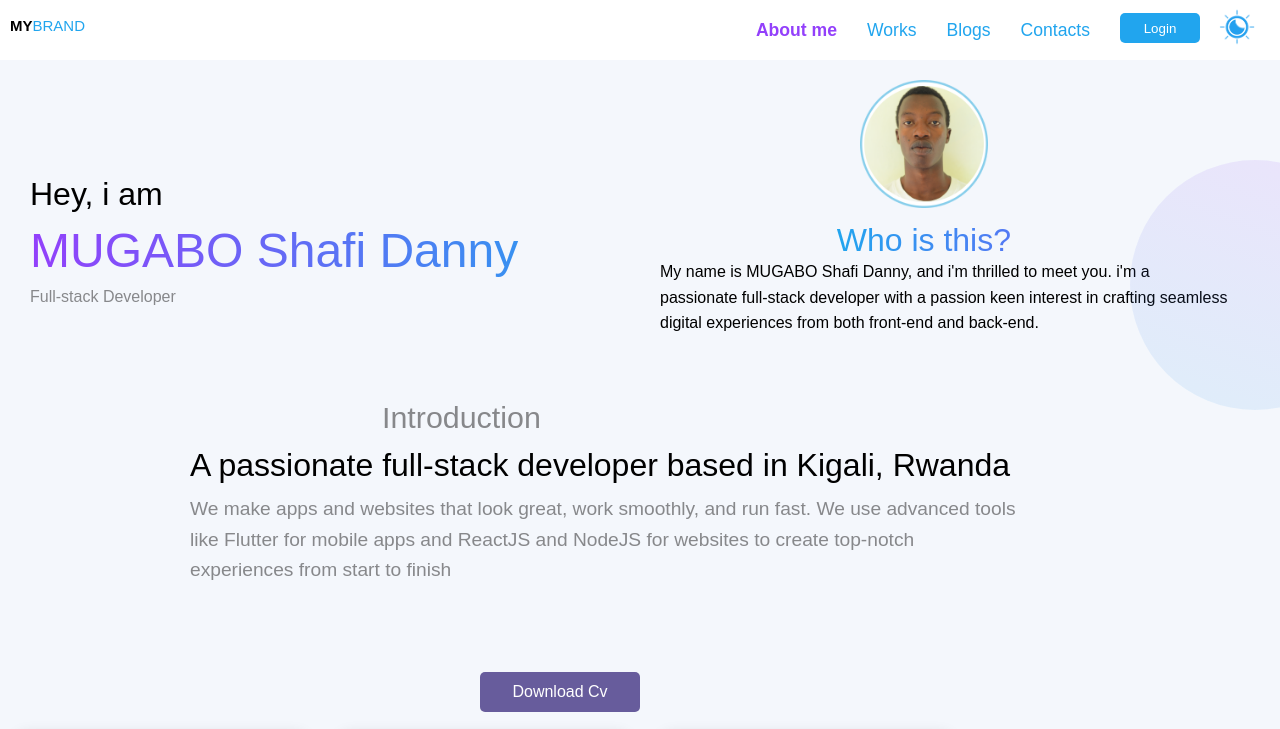
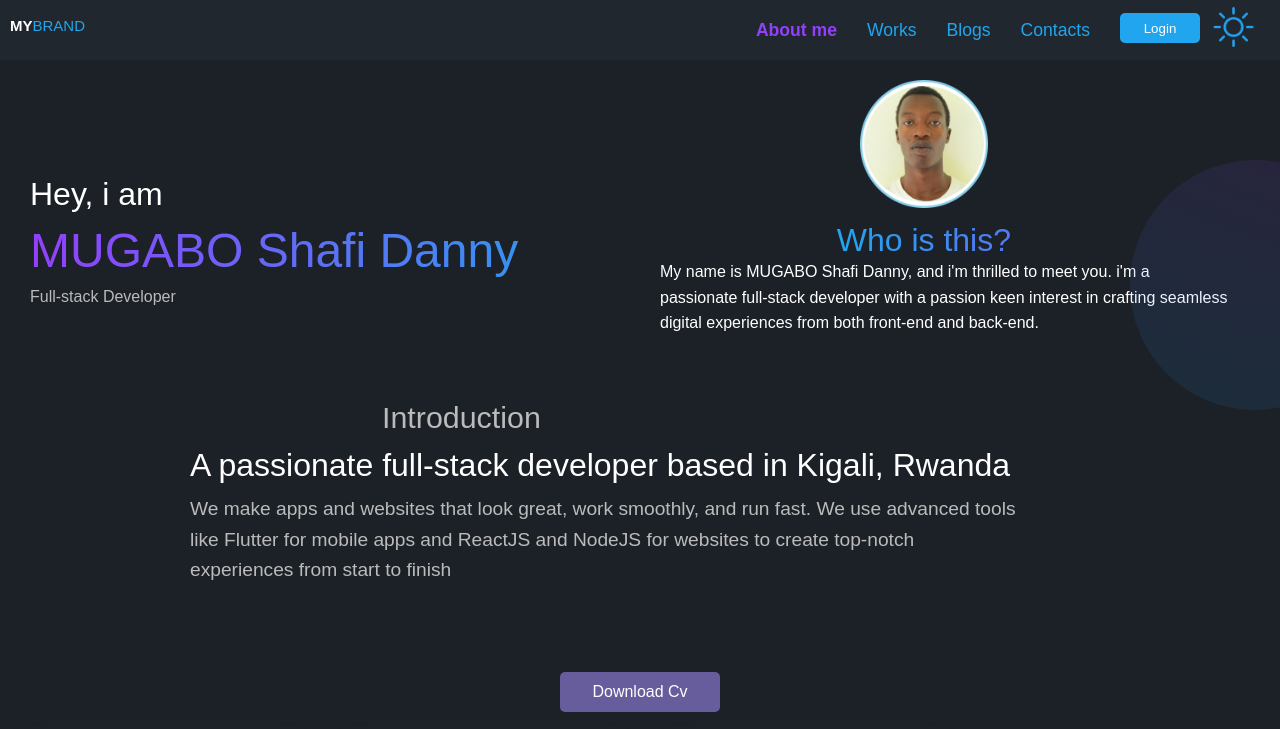
Before and after one commit to mugabodannyshafi/My-brand, a plain HTML site: page index.html in a window 1280 px wide. Both pictures are taken after a click on the picture 1237 px from the left and 27 px from the top of the page. Shown: the top 729 px of the page. Drawn offline with Linux system fonts and the light colour scheme.

Commit message:
added Dark theme

```diff
--- a/CSS/style.css
+++ b/CSS/style.css
@@ -20,6 +20,7 @@
     --clr-grey-9: hsl(212, 33%, 89%);
     --clr-grey-10: hsl(210, 36%, 96%);
     --clr-white: #fff;
+    --clr-big-white: #ffffff;
     --clr-red-dark: hsl(360, 67%, 44%);
     --clr-red-light: hsl(360, 71%, 66%);
     --clr-green-dark: hsl(125, 67%, 44%);
@@ -29,12 +30,14 @@
     --clr-skyblue: #21A5EE;
     --clr-background: #F4F7FC;
     --clr-grey-white: #87888B;
+    --clr-dark-background: #303030;
+    --clr-hire: #3C3633;
     --ff-primary: "Roboto", sans-serif;
     --ff-secondary: "Open Sans", sans-serif;
     --transition: all 0.3s linear;
     --spacing: 0.1rem;
     --radius: 0.25rem;
-    --light-shadow: 0 5px 15px rgba(0, 0, 0, 0.1);
+    --light-shadow: 0 5px 15px rgba(140, 140, 140, 0.1);
     --dark-shadow: 0 5px 15px rgba(0, 0, 0, 0.2);
     --max-width: 1170px;
     --fixed-width: 620px;
@@ -48,6 +51,7 @@
   }
   body{
     background: var(--clr-background);
+    transition: background 0.5s, color 0.5s;
   }
   .logo{
     padding: 10px;
@@ -57,6 +61,7 @@
     text-transform: uppercase;
     position: fixed;
     top: 0;
+    color: var(--clr-black);
   }
   .logo span{
     color: var(--clr-skyblue);
@@ -66,10 +71,10 @@
     height: 60px;
     position: fixed;
     top: 0;
-    background: #fff;
+    background: var(--clr-big-white);
     z-index: 1000;
   }
-  nav a{
+  nav .nav-contents a{
     margin-right: 30px;
     padding-top: 20px;
     display: flex;
@@ -79,7 +84,7 @@
     cursor: pointer;
     font-size: 1.1rem;
   }
-  nav a:hover{
+  nav .nav-contents a:hover{
     text-decoration: underline;
   }
   nav .nav-contents{
@@ -103,6 +108,10 @@
     border-radius: 5px;
     cursor: pointer;
   }
+  nav button a{
+    text-decoration: none;
+    color: var(--clr-white);
+  }
   nav img{
     cursor: pointer;
     position: absolute;
@@ -110,6 +119,14 @@
     height: 40px;
     margin-right: 1.5rem;
     margin-top: 7px;
+  }
+  .dark-theme{
+    --clr-background: #1b2127;
+    --clr-black: #fff;
+    --clr-big-white: #20272e;
+    --clr-grey-white: #bbbbbb;
+    --clr-hire: #20272e;
+    --dark-shadow: var(--light-shadow)
   }
   .fixed-elipse{
     position: fixed;
@@ -197,6 +214,7 @@
   }
   .about-me .my-names .hey{
     font-size: 2rem;
+    color: var(--clr-black);
   }
   .about-me .my-names .names{
     font-size: 3rem;
@@ -232,6 +250,7 @@
    font-weight: 200;
    line-height: 1.6;
    padding-left: 2rem 0px 0px 0px;
+   color: var(--clr-black);
   }
   @media screen and (max-width: 450px) {
     .about-me .my-names .hey{
@@ -268,6 +287,7 @@
   .about-me .intro .title{
     font-size: 2rem;
     margin-top: 12px;
+    color: var(--clr-black);
   }
   .about-me .intro .text{
     font-size: 1.2rem;
@@ -294,7 +314,7 @@
   }
   .cv{
     margin-top: 12rem;
-    margin-left: 30rem;
+    margin-left: 35rem;
   }
   .cv button{
     height: 40px;
@@ -349,7 +369,7 @@
 .skills .cards{
   margin-left: 20px;
   height: 20rem;
-  border: 1px solid #9340FB;
+  border: 0.1px solid var(--clr-skyblue);
   display: flex;
   flex-direction: column;
   align-items: center;
@@ -362,6 +382,7 @@
 .skills .cards span{
   font-size: 20px;
   font-weight: 500;
+  color: var(--clr-black);
 }
 .skills .cards p{
   font-size: 14px;
@@ -483,6 +504,7 @@
   font-weight: 600;
   text-align: center;
   margin-top: 10px;
+  color: var(--clr-black);
 }
 .blogs .cards p{
   font-size: 14px;
@@ -494,7 +516,7 @@
 .hire{
   height: 13rem;
   width: 100%;
-  background: #3C3633;
+  background: var(--clr-hire);
   margin-top: 30px;
 }
 .hire{
@@ -512,13 +534,13 @@
   cursor: pointer;
   color: white;
   border: none;
-  background: #3C3633;
+  background: transparent;
   border: 1.5px solid var(--clr-white);
   transition: .5s;
 }
 .hire button:hover{
   background: var(--clr-white);
-  color: var(--clr-black);
+  color: #000;
 }
 @media screen and (max-width: 420px) {
   .hire{
@@ -627,6 +649,7 @@
   margin-top: 3rem;
   letter-spacing: 1.5px;
   text-align: center;
+  color: var(--clr-black);
 }
 footer{
   height: 8rem;
--- a/Js/Scripts.js
+++ b/Js/Scripts.js
@@ -7,7 +7,6 @@ window.onscroll = () => {
         let offset = sec.offsetTop-150
         let height = sec.offsetHeight
         let id = sec.getAttribute('id');
-
         if(top >= offset && top < offset + height){
             navLinks.forEach(links => {
                 links.classList.remove('active')
@@ -16,3 +15,16 @@ window.onscroll = () => {
         }
     })
 }
+const darkBtn = document.getElementById("dark")
+darkBtn.addEventListener("click", () =>{
+    document.body.classList.toggle('dark-theme')
+
+    if(document.body.classList.contains('dark-theme'))
+    {
+        darkBtn.src = "./image/light.png"
+    }
+    else
+    {
+        darkBtn.src = "./image/dark.png"
+    }
+})
--- a/index.html
+++ b/index.html
@@ -26,8 +26,8 @@
             <a href="#works">Works</a>
             <a href="#aboutme" class="active">About me</a>
                 </div>
-                <button>Login</button>
-            <img class="dark" src="./image/dark.png" alt="">
+                <button><a href="sign-in.html">Login</a></button>
+            <img id="dark" class="dark" src="./image/dark.png" alt="">
             </nav>
         </header>
         </div>
```
Also changed, not shown: image/light.png (added).
